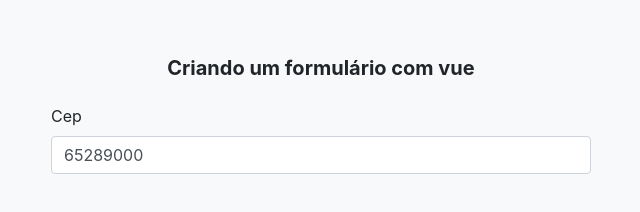
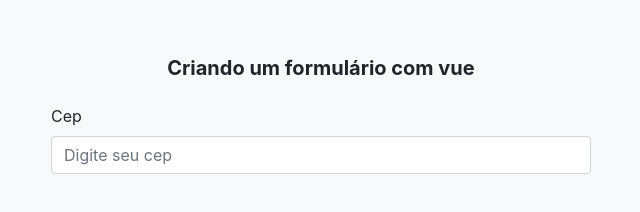
Before and after one commit to drummerzzz/vue-viacep-form, a plain HTML site: page index.html in a window 1280 px wide. Shown: the full height of the page, 319-959 px from the left. Drawn offline with nearby package versions, Linux system fonts and the light colour scheme.

Commit message:
removendo cep exemplo

```diff
--- a/index.html
+++ b/index.html
@@ -51,7 +51,7 @@
       el: '#app',
       data () {
         return {
-          cep: '65289000',
+          cep: '',
           response: null,
           baseUrl: 'https://viacep.com.br/ws/'
         }
```
